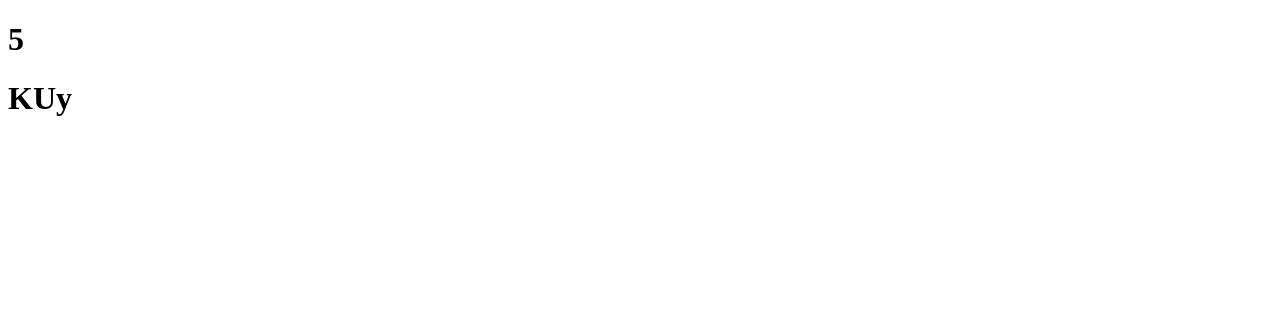
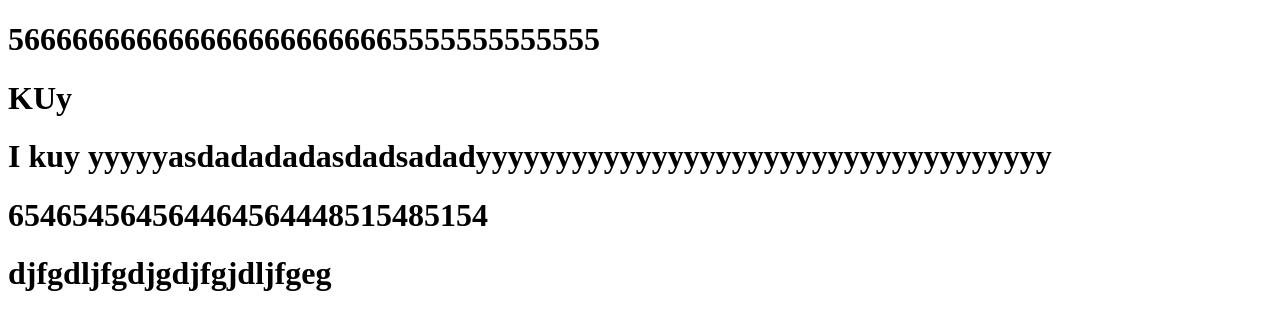
Before and after one commit to ToppyZzZ/981, a plain HTML site: page index.html in a window 1280 px wide. Drawn offline with Linux system fonts and the light colour scheme.

Commit message:
aoihsdads

```diff
--- a/index.html
+++ b/index.html
@@ -4,10 +4,14 @@
     <meta charset="UTF-8">
     <meta name="viewport" content="width=device-width, initial-scale=1.0">
     <title>Document</title>
-    <h1>5</h1>
+    <h1>5666666666666666666666665555555555555</h1>
 </head>
 <body>
     <h1> KUy </h1>
+    <h1>I kuy yyyyyasdadadadasdadsadadyyyyyyyyyyyyyyyyyyyyyyyyyyyyyyyyyyyy</h1>
+    <h1>654654564564464564448515485154</h1>
+    <h1>djfgdljfgdjgdjfgjdljfgeg</h1>
+
 
 </body>
 </html>
```
